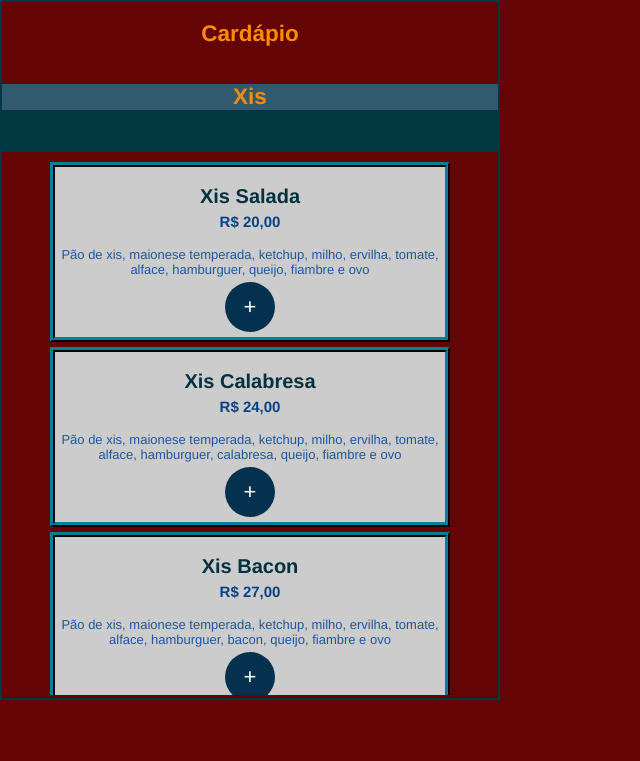
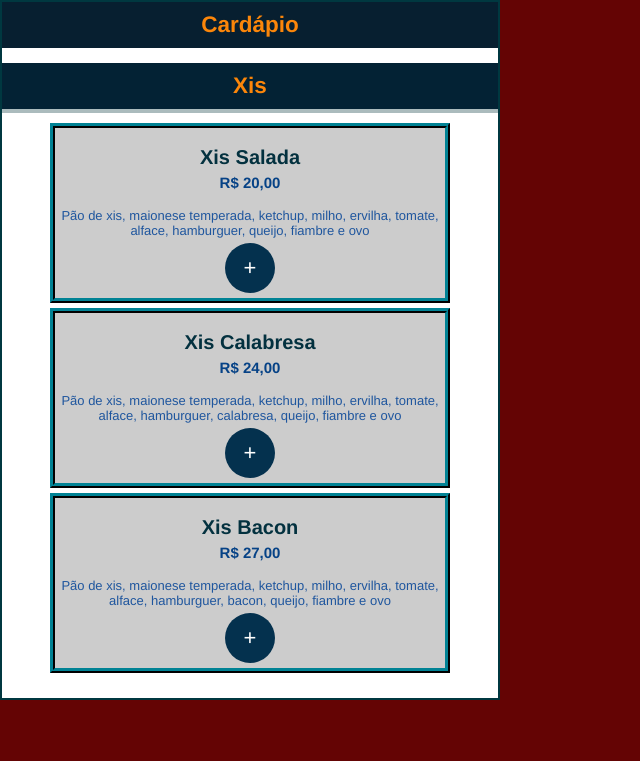
Before and after one commit to clauderech/snackbar, a PHP site: page /cardapio.php in a window 1280 px wide. Shown: the part 100-861 px from the top of the page, without its empty margins (0-640 px from the left). Run offline with PHP 8.4, Linux system fonts and the light colour scheme; some web fonts are replaced.

Commit message:
Atualizacao-6_14-06-23

```diff
--- a/css/geral_style.css
+++ b/css/geral_style.css
@@ -212,7 +212,7 @@ header .header-title {
     .nav_site .ul_site{
         position: relative;
         left: -100%;
-        top: 45px;
+        top: 35px;
         background-color: #003840;
         height: 100vw;
         width: 100%;
--- a/css/style.css
+++ b/css/style.css
@@ -54,11 +54,19 @@ main {
     height: 700px;
     margin-left: 0;
     border: 2px solid #003840;
+    background-color: #FFF;
+}
+
+main h2{
+    padding: 10px 0 10px 0;
+    margin: 0;
+    background-color: #071f30;
+    color: #fb860a;
 }
 
 .cardapio h2 {
     text-align: center;
-    background-color: #315970;
+    background-color: #032234;
 }
 
 .cardapio {
@@ -99,13 +107,14 @@ h3 {
 .categ {
     margin-bottom: 10px;
     margin-top: 15px;
-    background-color: #003840;
-    height: 68px;
+    background-color: #abbbbd;
+    height: 50px;
 
 }
 
 .categ h2 {
     text-align: center;
+
 }
 
 .categ--name {
```
